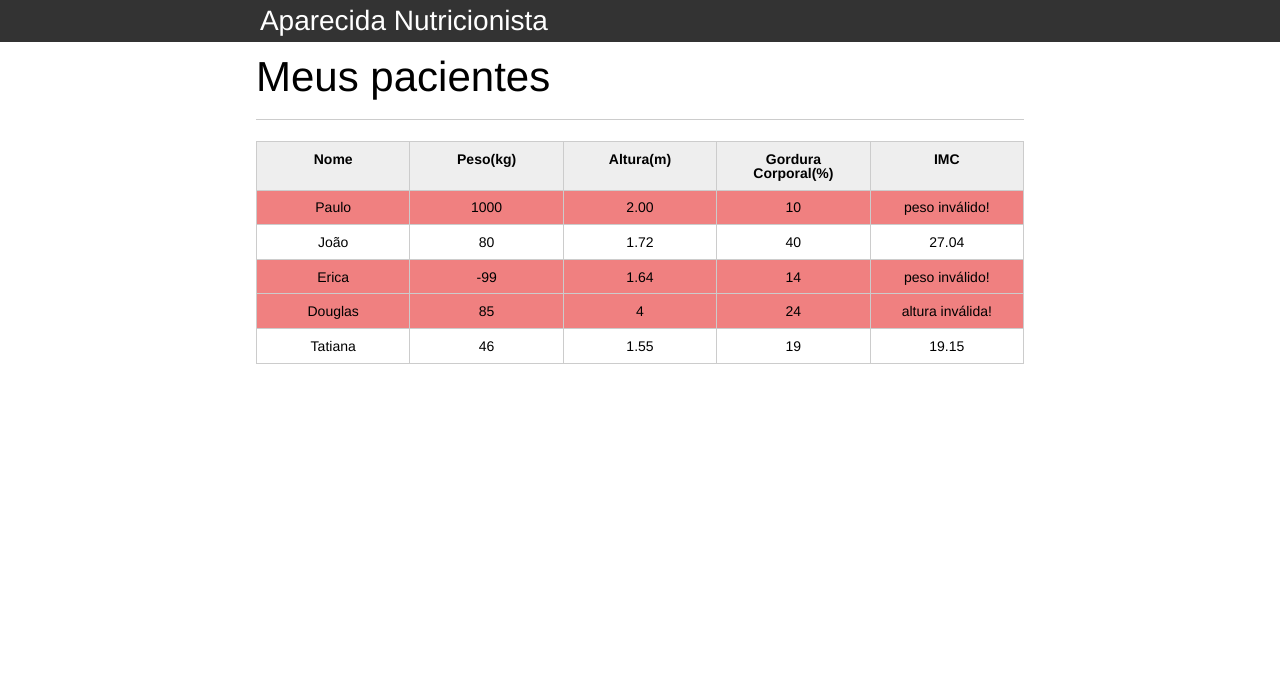
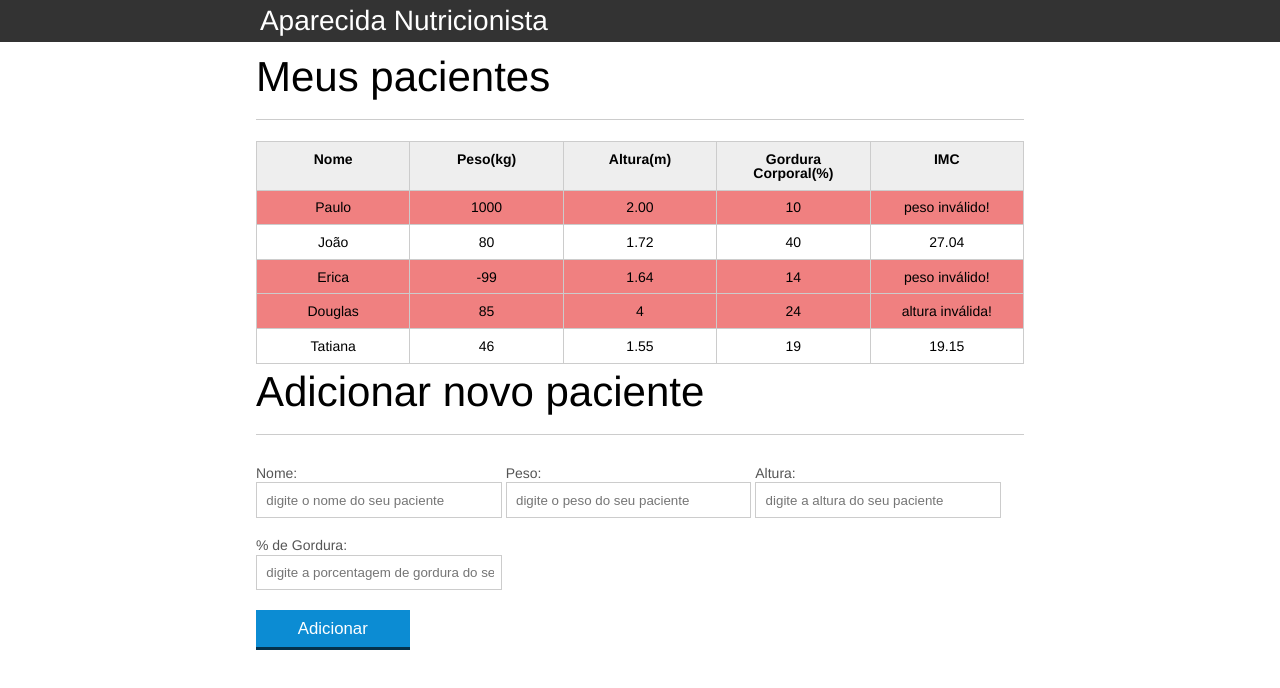
Before and after one commit to Freitas-gui/Alura-introducao-javascript-web, a plain HTML site: page introducao-javascript/index.html in a window 1280 px wide. Drawn offline with Linux system fonts and the light colour scheme.

Commit message:
create form

```diff
--- a/introducao-javascript/index.html
+++ b/introducao-javascript/index.html
@@ -72,6 +72,31 @@
 
 			</section>
 		</main>
+
+		<!-- ... -->
+	<section class="container">
+		<h2 id="titulo-form">Adicionar novo paciente</h2>
+		<form>
+			<div class="grupo">
+				<label for="nome">Nome:</label>
+				<input id="nome" name="nome" type="text" placeholder="digite o nome do seu paciente" class="campo">
+			</div>
+			<div class="grupo">
+				<label for="peso">Peso:</label>
+				<input id="peso" name="peso" type="text" placeholder="digite o peso do seu paciente" class="campo campo-medio">
+			</div>
+			<div class="grupo">
+				<label for="altura">Altura:</label>
+				<input id="altura" name="altura" type="text" placeholder="digite a altura do seu paciente" class="campo campo-medio">
+			</div>
+			<div class="grupo">
+				<label for="gordura">% de Gordura:</label>
+				<input id="gordura" type="text" placeholder="digite a porcentagem de gordura do seu paciente" class="campo campo-medio">
+			</div>
+
+			<button id="adicionar-paciente" class="botao bto-principal">Adicionar</button>
+		</form>
+	</section>
 		<script src="js/main.js"></script>
 	</body>
 </html>
```
